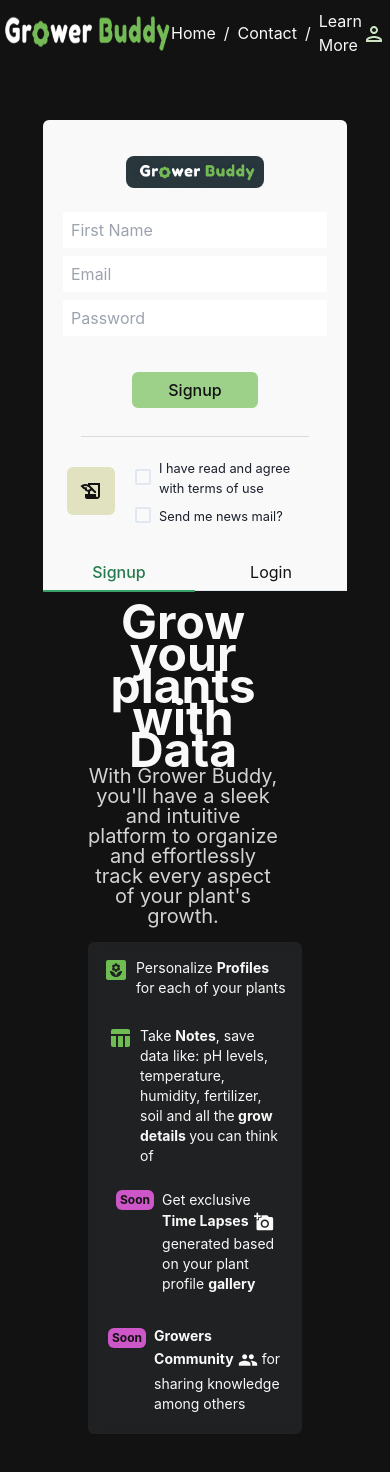
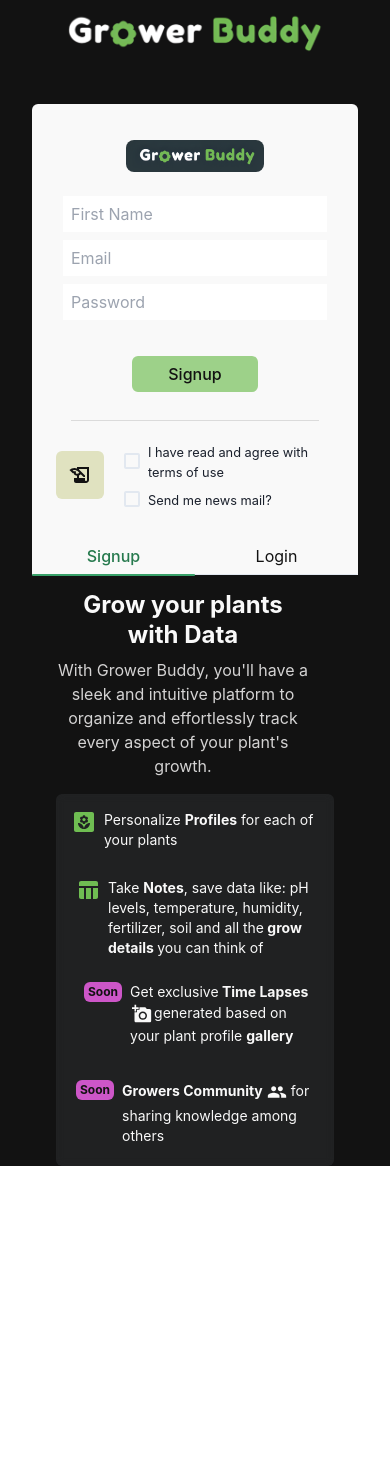
Before and after one commit to alvaropsouza/grower-buddy-frontend, a Next.js app: page / in a window 390 px wide. Shown: the top 1472 px of the page. After the commit the page ends 1166 px from the top, so only its background shows below. Built offline with nearby package versions, Linux system fonts and the light colour scheme.

Commit message:
feat: add space around on banner

```diff
--- a/src/components/forms/login-form/LoginForm.tsx
+++ b/src/components/forms/login-form/LoginForm.tsx
@@ -65,7 +65,7 @@ function LoginForm() {
             type="password"
             placeholder="Password"
             name="password"
-            className="focus: m-1 p-2  focus:shadow-md focus:outline-none"
+            className="m-1 p-2  focus:shadow-md focus:outline-none"
             value={loginData.password}
             onChange={handleChange}
             autoComplete="true"
--- a/src/components/forms/login-signup-form/LoginSignupForm.tsx
+++ b/src/components/forms/login-signup-form/LoginSignupForm.tsx
@@ -10,7 +10,7 @@ import { LoginForm, SignupForm } from "~/components/forms";
 
 export function LoginSignupForm() {
   return (
-    <div className="max-w-fit items-center leading-tight">
+    <div className="z-auto max-w-fit items-center leading-tight">
       <Tabs
         align="center"
         size="md"
@@ -22,7 +22,7 @@ export function LoginSignupForm() {
           <TabPanel>
             <SignupForm />
           </TabPanel>
-          <TabPanel className="px-10">
+          <TabPanel className="px-4">
             <LoginForm />
           </TabPanel>
         </TabPanels>
--- a/src/components/ui/FormLogo.tsx
+++ b/src/components/ui/FormLogo.tsx
@@ -22,7 +22,6 @@ function BannerLogo() {
         alt="grower buddy logo"
         boxSize={10}
         width={"auto"}
-        className="rounded-lg"
       />
     </div>
   );
--- a/src/pages/index.tsx
+++ b/src/pages/index.tsx
@@ -10,7 +10,6 @@ import TableChartIcon from "@mui/icons-material/TableChart";
 import PeopleIcon from "@mui/icons-material/People";
 import AddAPhotoIcon from "@mui/icons-material/AddAPhoto";
 import { Breadcrumb, BreadcrumbItem, BreadcrumbLink } from "@chakra-ui/react";
-import { Image } from "@chakra-ui/react";
 
 export default function Home() {
   return (
@@ -28,12 +27,12 @@ export default function Home() {
         animate={{ y: [0, 5] }}
         transition={{ type: "spring", stiffness: 80 }}
       >
-        <div id="banner" className="m-1 flex items-center justify-between">
-          <Link href="">
+        <div id="banner" className="m-2 flex items-center place-content-around">
+          <Link href="" className="flex">
             <BannerLogo />
           </Link>
 
-          <Breadcrumb className="text-[#F9F9F9]">
+          <Breadcrumb className="text-[#F9F9F9] max-md:hidden">
             <BreadcrumbItem isCurrentPage>
               <BreadcrumbLink href="/">Home</BreadcrumbLink>
             </BreadcrumbItem>
@@ -47,34 +46,26 @@ export default function Home() {
             </BreadcrumbItem>
           </Breadcrumb>
 
-          <Link href="/">
-            <PersonOutlinedIcon className="h-12 w-auto text-[#CBE5C1]" />
+          <Link href="/" className="max-md:hidden">
+            <PersonOutlinedIcon className="h-10 w-auto text-[#CBE5C1]" />
           </Link>
         </div>
       </motion.div>
 
-      <div className="flex justify-center overflow-hidden p-16 max-sm:flex-col">
+      <div className="flex justify-center overflow-hidden px-8 pt-12 max-sm:flex-col">
         <div
           id="left-container"
-          className="mx-6 flex basis-8/12 justify-center max-lg:inline-block max-sm:order-last"
+          className="flex h-fit basis-8/12 justify-center px-6 max-lg:flex-col max-sm:order-last"
         >
           <div
             id="left-texts"
             className="mr-6 basis-8/12 select-none max-sm:text-center"
           >
-            <Text
-              fontSize="5xl"
-              color="#F9F9F9"
-              className="font-bold leading-tight max-lg:text-2xl"
-            >
+            <Text color="#F9F9F9" className="text-2xl font-bold leading-tight">
               Grow your plants with Data
             </Text>
 
-            <Text
-              fontSize="xl"
-              color="#D4D3D3"
-              className="font-regular min-w-fit max-lg:text-sm"
-            >
+            <Text className="font-regular mt-2 min-w-fit  text-[#D4D3D3] md:text-xl">
               With Grower Buddy, you'll have a sleek and intuitive platform to
               organize and effortlessly track every aspect of your plant's
               growth.
@@ -84,8 +75,8 @@ export default function Home() {
           {/* Features */}
           <div
             id="features"
-            className="my-4 h-fit w-fit rounded-md border-gray-100 bg-gray-400 bg-opacity-10
-              bg-clip-padding p-1 leading-tight backdrop-blur-sm  backdrop-filter"
+            className="h-fit w-fit rounded-md border-gray-100 bg-gray-400 bg-opacity-10 bg-clip-padding
+              p-1 leading-tight backdrop-blur-sm backdrop-filter  max-lg:mt-4"
           >
             <div>
               <div className="m-3 flex text-[#F9F9F9] max-lg:text-sm">
```
